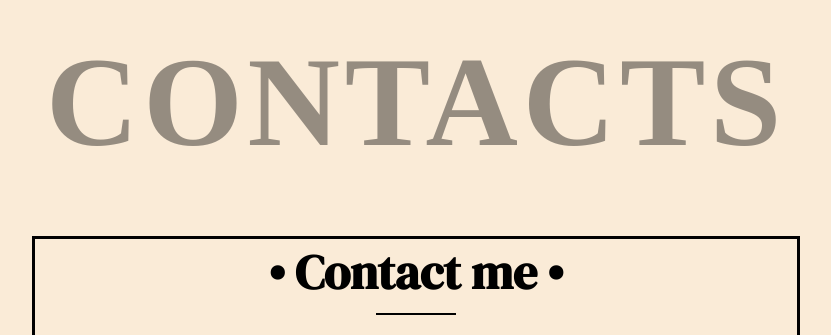
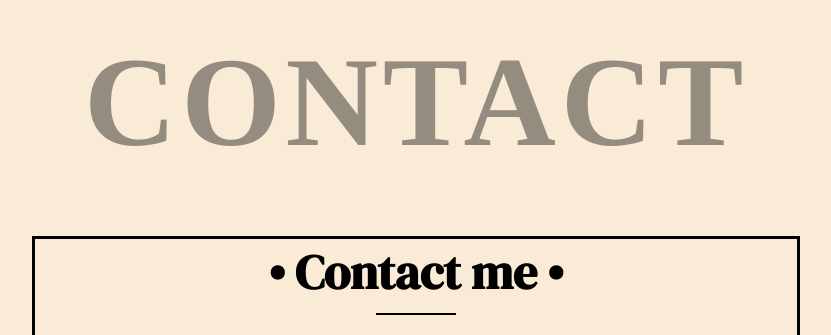
Before and after one commit to VaniaTominc/portofolio, a website built with Parcel: page src/index.html in a window 1280 px wide. Shown: the part 4484-4819 px from the top of the page, without its empty margins (224-1055 px from the left). Built offline with nearby package versions, Linux system fonts and the light colour scheme; files whose address does not match are found by name.

Commit message:
Issues with rebuilding for redeploy

```diff
--- a/src/index.html
+++ b/src/index.html
@@ -498,7 +498,7 @@
                     <div class="positioning-projects-buttons">
                       <ul>
                         <li>
-                          <a href=" https://github.com/VaniaTominc/GA-Project-02" target="_blank" class="cta">
+                          <a href="https://github.com/VaniaTominc/GA-Project-02" target="_blank" class="cta">
                             <span>ReadMe</span>
                             <svg width="13px" height="10px" viewBox="0 0 13 10">
                               <path d="M1,5 L11,5"></path>
@@ -587,7 +587,7 @@
 
         <!-- ! Contacts -->
         <section class="contacts" id="contacts">
-          <h1 class="contact-main-heading">Contacts</h1>
+          <h1 class="contact-main-heading">Contact</h1>
 
           <div class="container-contact">
             <h3>&bull; Contact me &bull;</h3>
```
